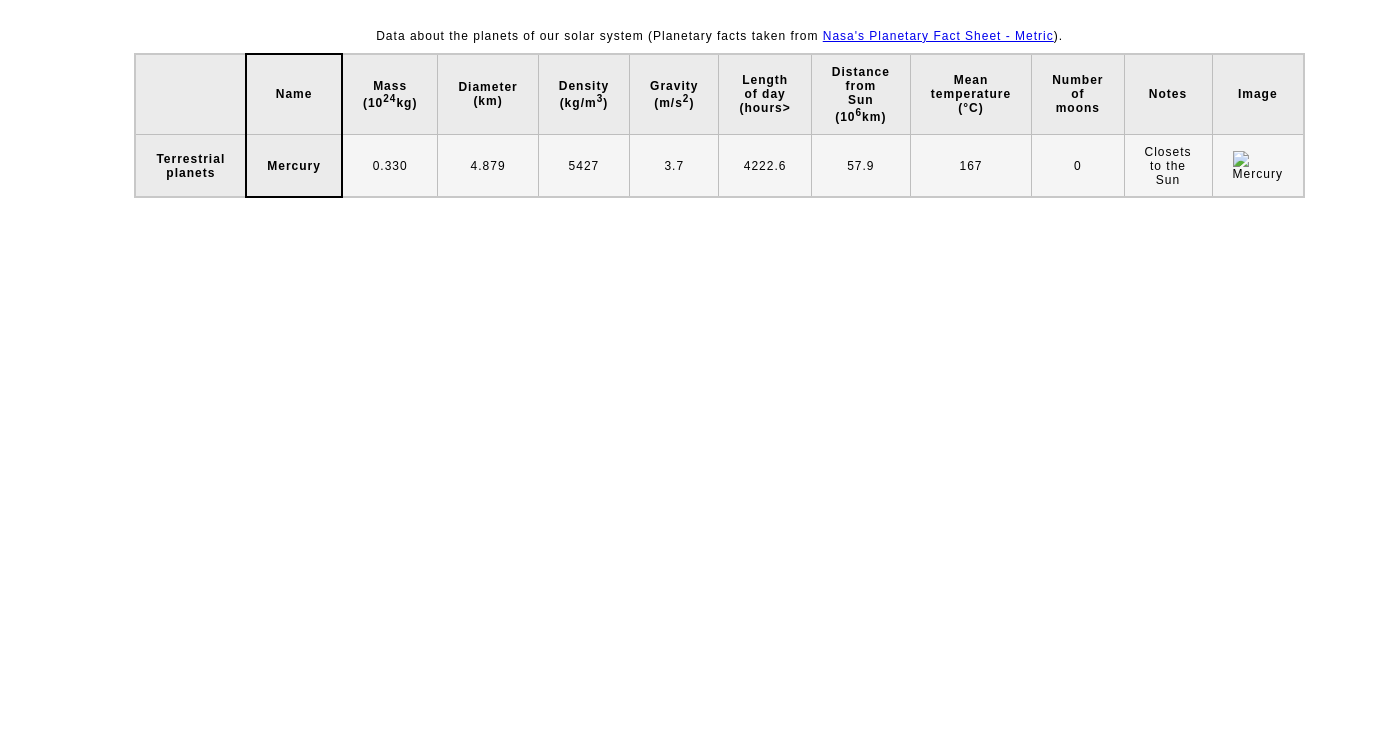
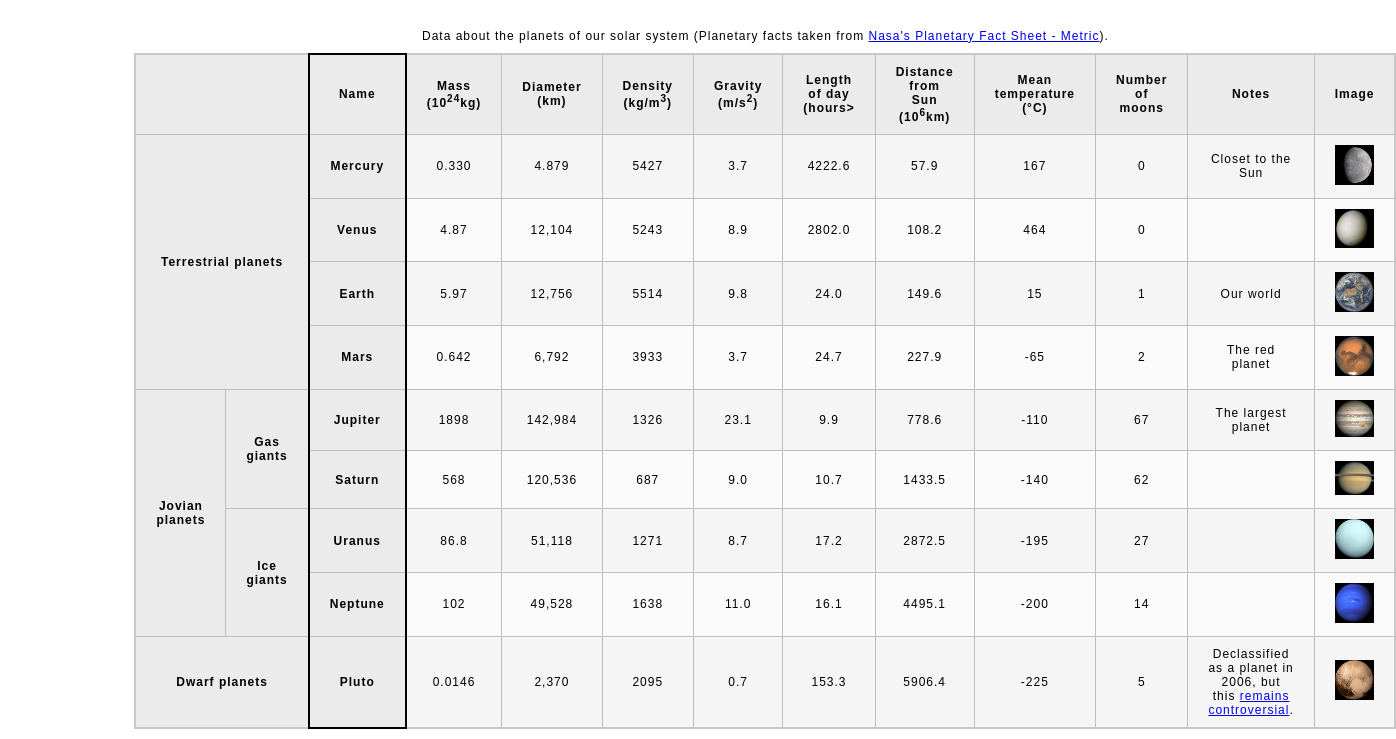
Before and after one commit to Franchise01/Perchese.github.io, a plain HTML site: page planets-table/index.html in a window 1280 px wide. Shown: the part 61-800 px from the top of the page, 1396 px wide, since content can reach past the window. Drawn offline with Linux system fonts and the light colour scheme.

Commit message:
Update index.html
finished an assignment

```diff
--- a/planets-table/index.html
+++ b/planets-table/index.html
@@ -26,29 +26,29 @@
                     <col>
                     <col>
                     <col>
-                    <col>
+                    <col style="min-width: 125px;">
                     <col>
                 </colgroup>
                 <thead>
                     <tr>
                         <th colspan = "2">&nbsp;</th>
-                        <th>Name</th>
-                        <th>Mass<br>(10<sup>24</sup>kg)</th>
-                        <th>Diameter<br>(km)</th>
-                        <th>Density<br>(kg/m<sup>3</sup>)</th>
-                        <th>Gravity<br>(m/s<sup>2</sup>)</th>
-                        <th>Length<br>of day<br>(hours></th>
-                        <th>Distance<br>from<br>Sun<br>(10<sup>6</sup>km)</th>
-                        <th>Mean<br>temperature<br>(°C)</th>
-                        <th>Number<br>of<br>moons</th>
-                        <th>Notes</th>
-                        <th>Image</th>
+                        <th scope="col">Name</th>
+                        <th scope="col">Mass<br>(10<sup>24</sup>kg)</th>
+                        <th scope="col">Diameter<br>(km)</th>
+                        <th scope="col">Density<br>(kg/m<sup>3</sup>)</th>
+                        <th scope="col">Gravity<br>(m/s<sup>2</sup>)</th>
+                        <th scope="col">Length<br>of day<br>(hours></th>
+                        <th scope="col">Distance<br>from<br>Sun<br>(10<sup>6</sup>km)</th>
+                        <th scope="col">Mean<br>temperature<br>(°C)</th>
+                        <th scope="col">Number<br>of<br>moons</th>
+                        <th scope="col">Notes</th>
+                        <th scope="col">Image</th>
                     </tr>
                 </thead>
                 <tbody>
                     <tr>
-                        <th rowspan="4" colspan="2">Terrestrial planets</th>
-                        <th>Mercury</th>
+                        <th rowspan="4" colspan="2" scope="rowgroup">Terrestrial planets</th>
+                        <th scope="row">Mercury</th>
                         <td>0.330</td>
                         <td>4.879</td>
                         <td>5427</td>
@@ -57,17 +57,117 @@
                         <td>57.9</td>
                         <td>167</td>
                         <td>0</td>
-                        <td>Closets to the <br>Sun</td>
-                        <td><img src="mercury.jpg" alt="Mercury"></td>
+                        <td>Closet to the Sun</td>
+                        <td><img src="images/mercury.jpg" alt="Mercury"></td>
                     </tr>
-                    <tr></tr>
-                    <tr></tr>
-                    <tr></tr>
-                    <tr></tr>
-                    <tr></tr>
-                    <tr></tr>
-                    <tr></tr>
-                    <tr></tr>
+                    <tr>
+                        <th scope="row">Venus</th>
+                        <td>4.87</td>
+                        <td>12,104</td>
+                        <td>5243</td>
+                        <td>8.9</td>
+                        <td>2802.0</td>
+                        <td>108.2</td>
+                        <td>464</td>
+                        <td>0</td>
+                        <td>&nbsp;</td>
+                        <td><img src="images/venus.jpg" alt="Venus"></td>
+                    </tr>
+                    <tr>
+                        <th scope="row">Earth</th>
+                        <td>5.97</td>
+                        <td>12,756</td>
+                        <td>5514</td>
+                        <td>9.8</td>
+                        <td>24.0</td>
+                        <td>149.6</td>
+                        <td>15</td>
+                        <td>1</td>
+                        <td>Our world</td>
+                        <td><img src="images/earth.png" alt="Earth"></td>
+                    </tr>
+                    <tr>
+                        <th scope="row">Mars</th>
+                        <td>0.642</td>
+                        <td>6,792</td>
+                        <td>3933</td>
+                        <td>3.7</td>
+                        <td>24.7</td>
+                        <td>227.9</td>
+                        <td>-65</td>
+                        <td>2</td>
+                        <td>The red planet</td>
+                        <td><img src="images/mars.jpg" alt="Mars"></td>
+                    </tr>
+                    <tr>
+                        <th rowspan="4" scope="rowgroup">Jovian planets</th>
+                        <th rowspan="2" scope="rowgroup">Gas giants</th>
+                        <th scope="row">Jupiter</th>
+                        <td>1898</td>
+                        <td>142,984</td>
+                        <td>1326</td>
+                        <td>23.1</td>
+                        <td>9.9</td>
+                        <td>778.6</td>
+                        <td>-110</td>
+                        <td>67</td>
+                        <td>The largest planet</td>
+                        <td><img src="images/jupiter.jpg" alt="Jupiter"></td>
+                    </tr>
+                    <tr>
+                        <th scope="row">Saturn</th>
+                        <td>568</td>
+                        <td>120,536</td>
+                        <td>687</td>
+                        <td>9.0</td>
+                        <td>10.7</td>
+                        <td>1433.5</td>
+                        <td>-140</td>
+                        <td>62</td>
+                        <td>&nbsp;</td>
+                        <td><img src="images/saturn.jpg" alt="Saturn"></td>
+                    </tr>
+                    <tr>
+                        <th rowspan="2" scope="rowgroup">Ice giants</th>
+                        <th scope="row">Uranus</th>
+                        <td>86.8</td>
+                        <td>51,118</td>
+                        <td>1271</td>
+                        <td>8.7</td>
+                        <td>17.2</td>
+                        <td>2872.5</td>
+                        <td>-195</td>
+                        <td>27</td>
+                        <td>&nbsp;</td>
+                        <td><img src="images/uranus.jpg" alt="Unranus"></td>
+                    </tr>
+                    <tr>
+                        <th scope="row">Neptune</th>
+                        <td>102</td>
+                        <td>49,528</td>
+                        <td>1638</td>
+                        <td>11.0</td>
+                        <td>16.1</td>
+                        <td>4495.1</td>
+                        <td>-200</td>
+                        <td>14</td>
+                        <td>&nbsp;</td>
+                        <td><img src="images/neptune.jpg" alt="Neptune"></td>
+                    </tr>
+                    <tr>
+                        <th colspan="2" scope="rowgroup">Dwarf planets</th>
+                        <th scope="row">Pluto</th>
+                        <td>0.0146</td>
+                        <td>2,370</td>
+                        <td>2095</td>
+                        <td>0.7</td>
+                        <td>153.3</td>
+                        <td>5906.4</td>
+                        <td>-225</td>
+                        <td>5</td>
+                        <td>Declassified as a planet in 2006, but this <a href="http://www.usatoday.com/story/tech/2014/10/02/pluto-planet-solar-system/16578959/">remains controversial</a>.</td>
+                        <td><img src="images/pluto.jpg" alt="Pluto"></td>
+                    </tr>
                 </tbody>
             </table>
         </main>
```
